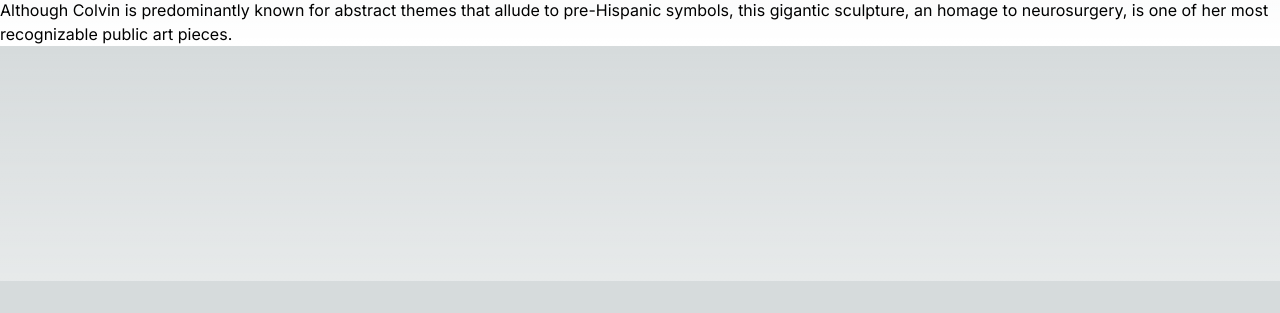
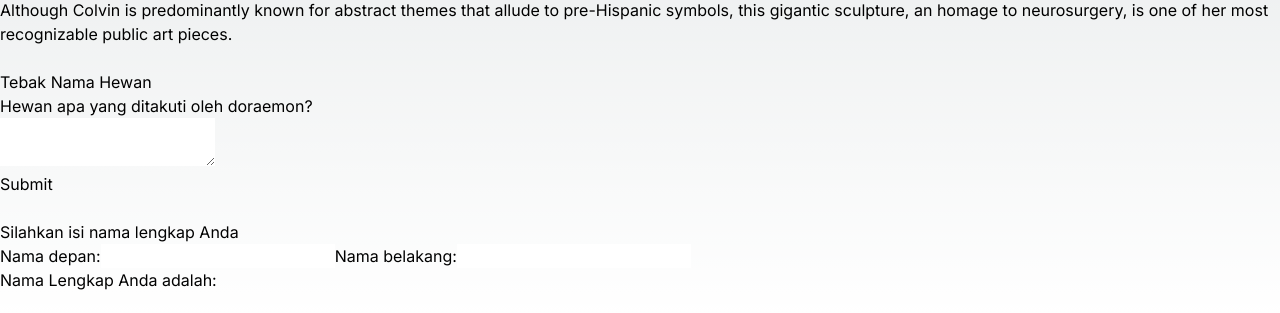
Before and after one commit to ABIARASYDRAJATPRAKOSO/04-event-dan-state, a Next.js app: page / in a window 1280 px wide. Shown: the part 519-832 px from the top of the page. Before the commit the page ends 800 px from the top, so only its background shows below. Built offline with nearby package versions, Linux system fonts and the light colour scheme.

Commit message:
Jawaban Soal Praktikum 5

```diff
--- a/src/app/page.tsx
+++ b/src/app/page.tsx
@@ -1,5 +1,7 @@
 "use client";
 import Tombol_1,{Tombol_2,Tombol_3} from "@/component/button";
+import Form from "@/component/form";
+import { Form_2 } from "@/component/form";
 import Gallery from "@/component/gallery";
 export default function Home() {
   return (
@@ -17,6 +19,11 @@ export default function Home() {
       </div>
       <br></br>
       <Gallery/>
+      <br></br>
+      <Form />
+      <br></br>
+      <Form_2 />
+      <br></br>
     </>
    );
 }
--- /dev/null
+++ b/src/component/form.tsx
@@ -0,0 +1,101 @@
+import { useState } from "react";
+
+export default function Form(){
+    const [jawaban, setJawaban] = useState('');
+    const [error, setError] = useState(null);
+    const [status, setStatus] = useState('typing');
+
+    if (status === 'success') {
+    return <h1>Yay... Jawaban Benar!</h1>
+    }
+
+    async function handleSubmit(e: { preventDefault: () => void; }) {
+        e.preventDefault();
+        setStatus('submitting');
+        try {
+            await submitForm(jawaban);
+            setStatus("success");
+            } catch (err) {
+            setStatus( 'typing' );
+            setError(err);
+            }
+        }
+
+    function handleTextareachange(e) {
+        setJawaban(e.target. value) ;
+    }
+
+    return(
+        <>
+        <div className="w-full max-w-xs">
+            <h2>Tebak Nama Hewan</h2>
+            <p>Hewan apa yang ditakuti oleh doraemon?</p>
+            <form
+                className="shadow-md rounded px-8 pt-6 pb-8 mb-4 text-black border-gray-400"
+                onSubmit={handleSubmit}>
+                <textarea
+                    value={jawaban}
+                    onChange={handleTextareachange}
+                    disabled={status === 'submitting'}
+                />
+                <br />
+                <button
+                    className="bg-blue-400 p-2 m-2 rounded text-sm text-white"
+                    disabled={jawaban.length === 0 || status === 'submitting'}>
+                    Submit
+                </button>
+                {error !== null && <p className="Error text-red-500 text-sm">{error.message}</p>}
+            </form>
+        </div>
+    </>
+    );
+}
+
+function submitForm(jawaban){
+    //Anggap kode ini melakukan *request*
+    return new Promise<void>((resolve, reject) => {
+        setTimeout(() => {
+            let shouldError = jawaban.toLowerCase() !== 'tikus'
+            if (shouldError) {
+                reject(new Error('Tebakan yang bagus tetapi jawaban salah. Silahkan coba lagi'));
+            } else {
+                resolve();
+            }
+        }, 500);
+    });
+}
+
+export function Form_2(){
+    const [firstName, setFirstName] = useState('');
+    const [lastName, setLastName] = useState('');
+
+    const fullName = firstName + ' ' + lastName;
+
+    function handleFirstNameChange(e){
+        setFirstName(e.target.value);
+    }
+
+    function handleLastNameChange(e){
+        setLastName(e.target.value);
+    }
+
+    return(
+        <>
+            <h2>Silahkan isi nama lengkap Anda</h2>
+            <label className="block w-full m-2">
+                Nama depan:
+                <input className="text-sm text-black ml-2 rounded"
+                value={firstName}
+                onChange={handleFirstNameChange} />
+            </label>
+
+            <label className="block w-full m-2">
+                Nama belakang:
+                <input className="text-sm text-black ml-2 rounded"
+                value={lastName}
+                onChange={handleLastNameChange} />
+            </label>
+            <p>Nama Lengkap Anda adalah: <b className="text-blue-600">{fullName}</b></p>
+        </>
+    );
+}
```
Also changed, not shown: src/component/form2.tsx (added, +36 -0 lines).
